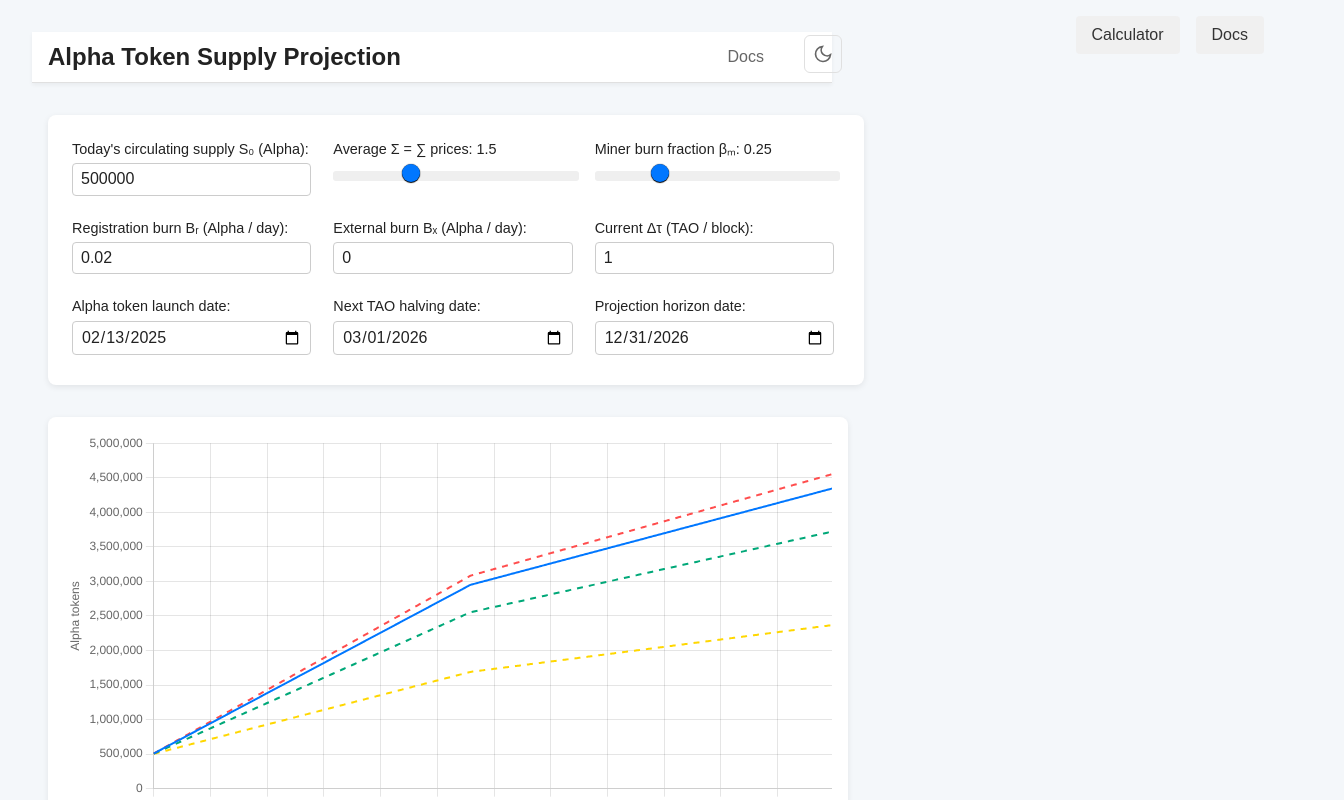
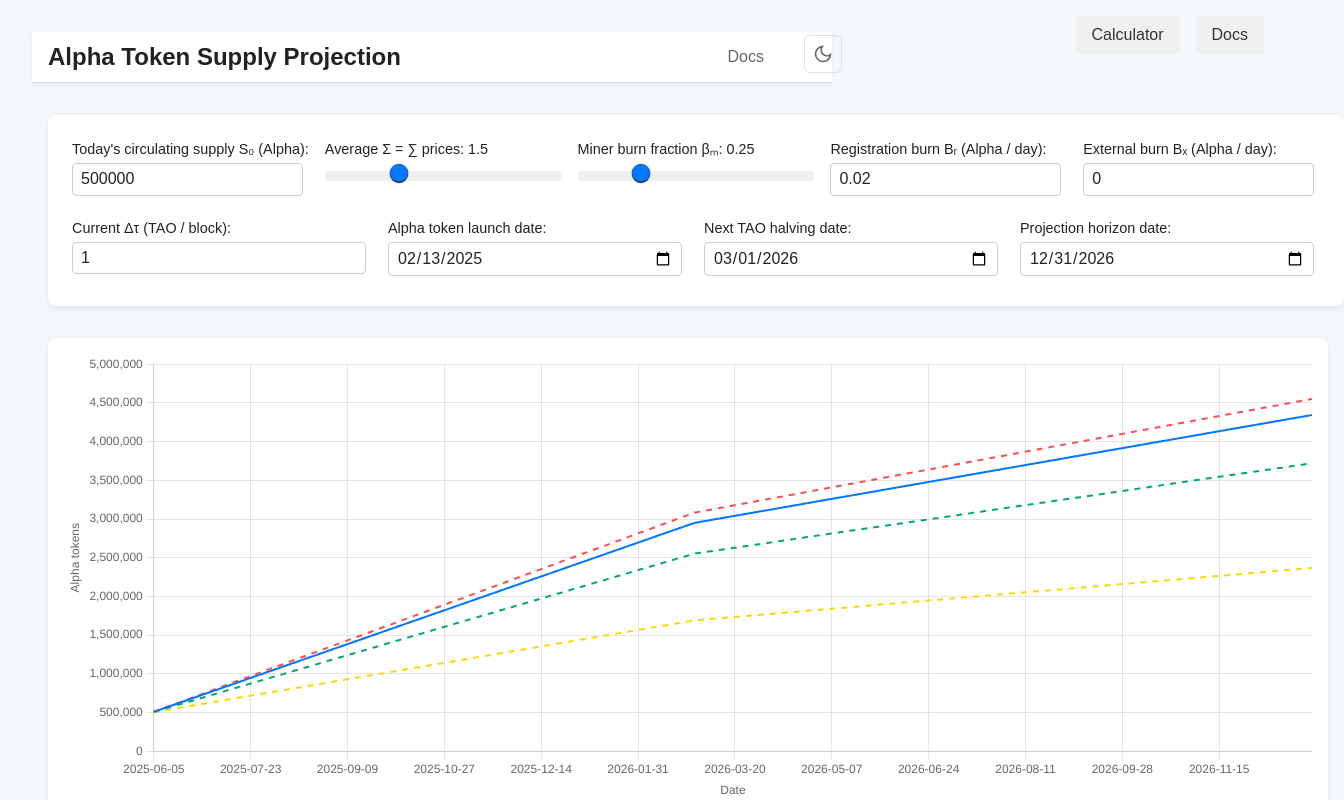
Before and after one commit to 0xVonBismarck/alphaVal, a React (Vite) app: page / in a window 1280 px wide. Shown: the top 800 px of the page, 1344 px wide, since content can reach past the window. Built offline with nearby package versions, Linux system fonts and the light colour scheme.

Commit message:
Fix calculator width to use full viewport width minus padding

```diff
--- a/src/index.css
+++ b/src/index.css
@@ -164,7 +164,7 @@ h1 {
 }
 
 .controls {
-  width: 100%;
+  width: calc(100vw - 2rem);
   margin: 0 0 2rem 0;
   background: var(--bg-secondary);
   padding: 1.5rem;
@@ -271,7 +271,7 @@ h1 {
 }
 
 .chart-section {
-  width: 100%;
+  width: calc(100vw - 2rem);
   margin: 0;
   background: var(--bg-secondary);
   padding: 1rem;
```
